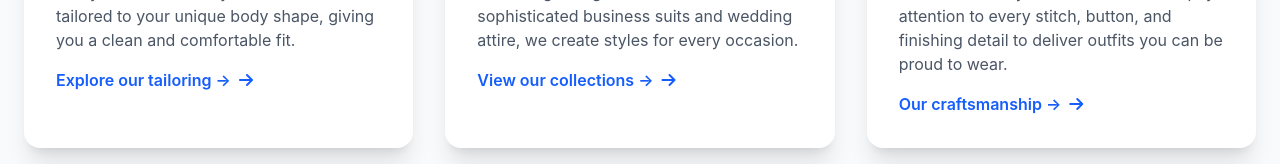
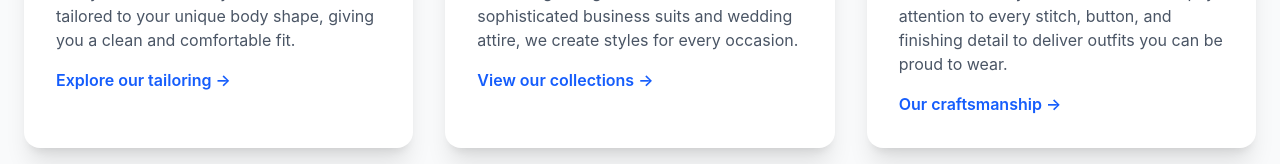
Before and after one commit to Olayemi17/Smylecutz, a React (Vite) app: page / in a window 1280 px wide. Shown: the part 1442-1606 px from the top of the page. Built offline with nearby package versions, Linux system fonts and the light colour scheme.

Commit message:
Update tailoring, craftmanship and collection

```diff
--- a/src/Pages/Home/Body.jsx
+++ b/src/Pages/Home/Body.jsx
@@ -17,10 +17,7 @@ export default function Body() {
         <meta charSet="UTF-8" />
         <meta name="viewport" content="width=device-width, initial-scale=1.0" />
         <title>Smyle Cutz</title>
-        <link
-          href="https://cdnjs.cloudflare.com/ajax/libs/font-awesome/6.0.0/css/all.min.css"
-          rel="stylesheet"
-        />
+
         <style
           dangerouslySetInnerHTML={{
             __html:
@@ -30,7 +27,7 @@ export default function Body() {
         {/* Hero Section */}
         <section className="relative bg-linear-to-br from-purple-900 via-indigo-800 to-blue-900 text-white overflow-hidden">
           <div className="absolute inset-0 opacity-10">
-            <div className="absolute top-0 left-0 w-full h-full bg-[url('https://grainy-gradients.vercel.app/noise.svg')]" />
+            <div className="absolute top-0 left-0 w-full h-full" />
           </div>
           <div className="container mx-auto px-6 py-24 relative z-10">
             <div className="flex flex-col lg:flex-row items-center">
@@ -147,14 +144,13 @@ export default function Body() {
                     shape, giving you a clean and comfortable fit.
                   </p>
 
-                 <Link to="/Tailoring">
-                    <a
-                    href="#"
-                    className="text-blue-600 font-semibold inline-flex items-center"
-                  >
+                 <Link  to="/Tailoring" className="text-blue-600 font-semibold inline-flex items-center">
+
+
+
                     Explore our tailoring →
                     <i className="fas fa-arrow-right ml-2" />
-                  </a>
+
                  </Link>
                 </div>
 
@@ -176,13 +172,12 @@ export default function Body() {
                     From elegant Agbada and Senator wear to sophisticated
                     business suits and wedding attire, we create styles for every occasion.
                   </p>
-                 <Link to="/Collection">
-                     <a
-                    href="#"
-                    className="text-blue-600 font-semibold inline-flex items-center"
-                  >
+                 <Link to="/Collection" className="text-blue-600 font-semibold inline-flex items-center">
+
+
+
                     View our collections → <i className="fas fa-arrow-right ml-2" />
-                  </a>
+
 
                  </Link>
                 </div>
@@ -205,13 +200,12 @@ export default function Body() {
                     We use carefully selected fabrics and pay attention to every
                     stitch, button, and finishing detail to deliver outfits you can be proud to wear.
                   </p>
-                  <Link to="/Craftmanship">
-                  <a
-                    href="#"
-                    className="text-blue-600 font-semibold inline-flex items-center"
-                  >
+                  <Link to="/Craftmanship" className="text-blue-600 font-semibold inline-flex items-center">
+
+
+
                     Our craftsmanship → <i className="fas fa-arrow-right ml-2" />
-                  </a>
+
                   </Link>
                 </div>
               </div>
```
